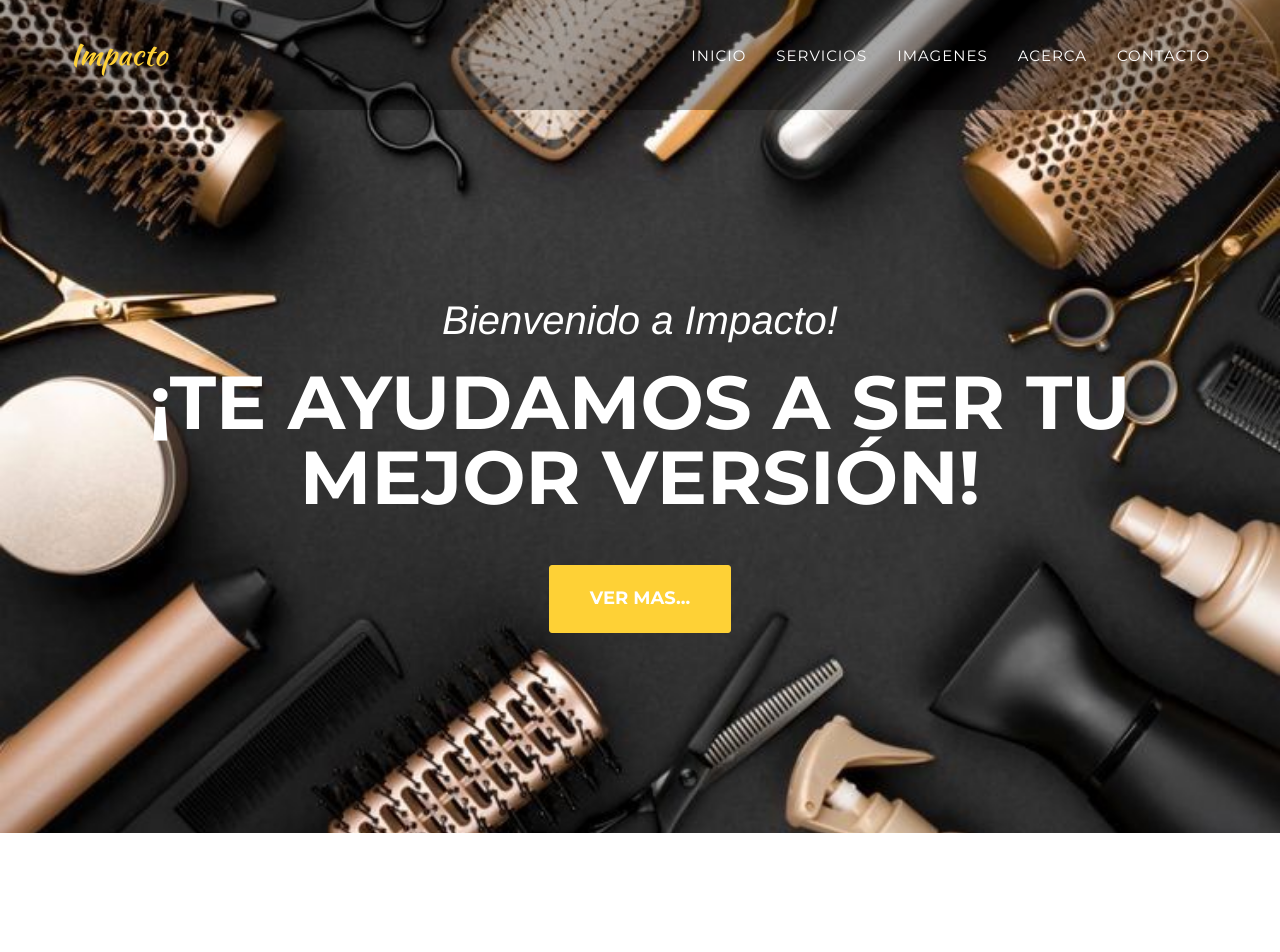
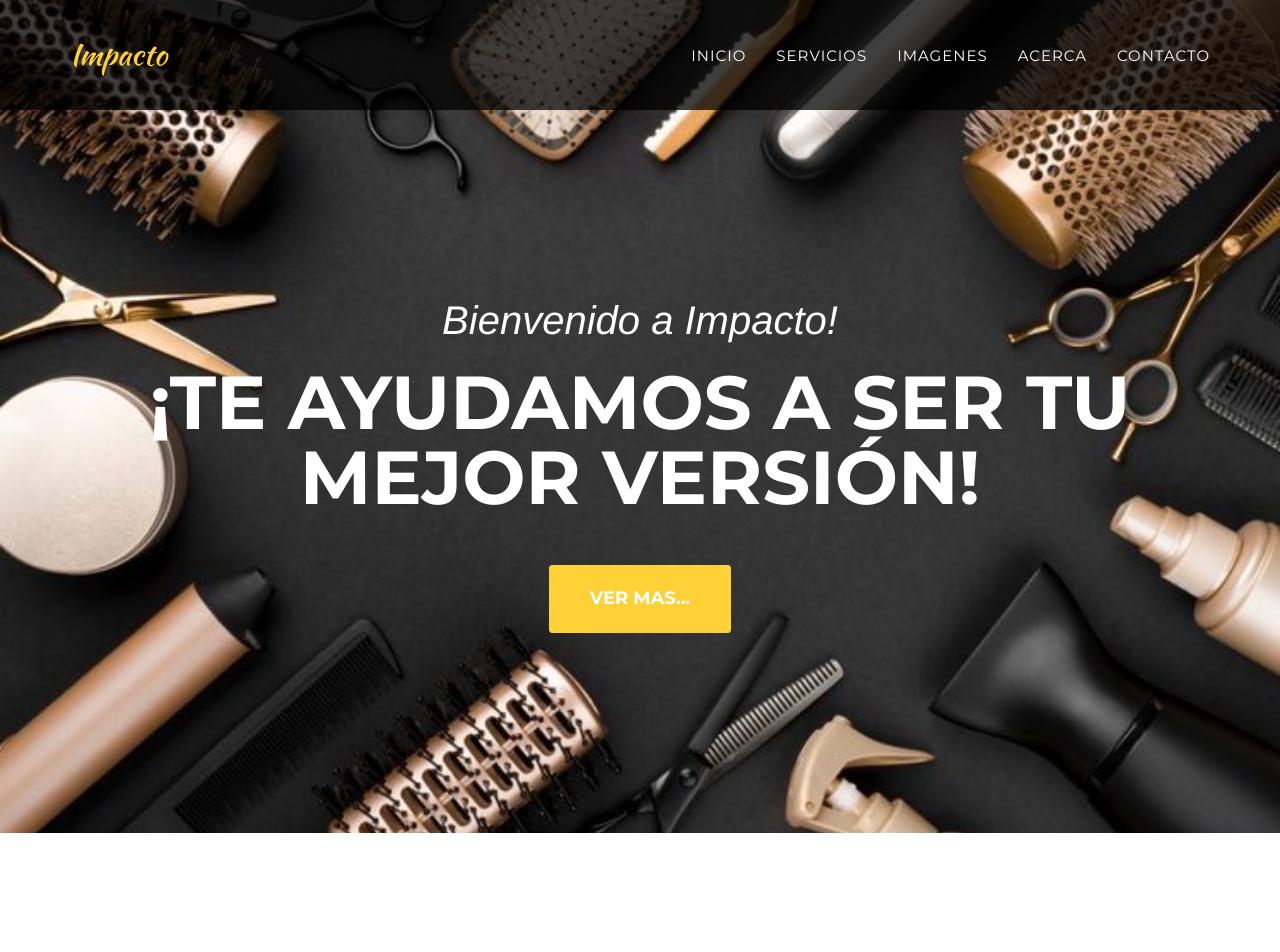
Before and after one commit to DaveNPlay/Test5, a Jekyll site: the page built from index.html, in a window 1280 px wide and 1400 px high. Shown: the top 952 px of the window. Built offline with Jekyll 4.4.1, drawn with Linux system fonts in a browser that asks for light colours; some web fonts are replaced.

Commit message:
Update agency.css

```diff
--- a/_includes/css/agency.css
+++ b/_includes/css/agency.css
@@ -238,7 +238,7 @@ fieldset[disabled] .btn-xl.active {
     .navbar-default {
         padding: 25px 0;
         border: 0;
-        background-color: #00000057;
+        background-color: #000000bf;
         -webkit-transition: padding .3s;
         -moz-transition: padding .3s;
         transition: padding .3s;
```
